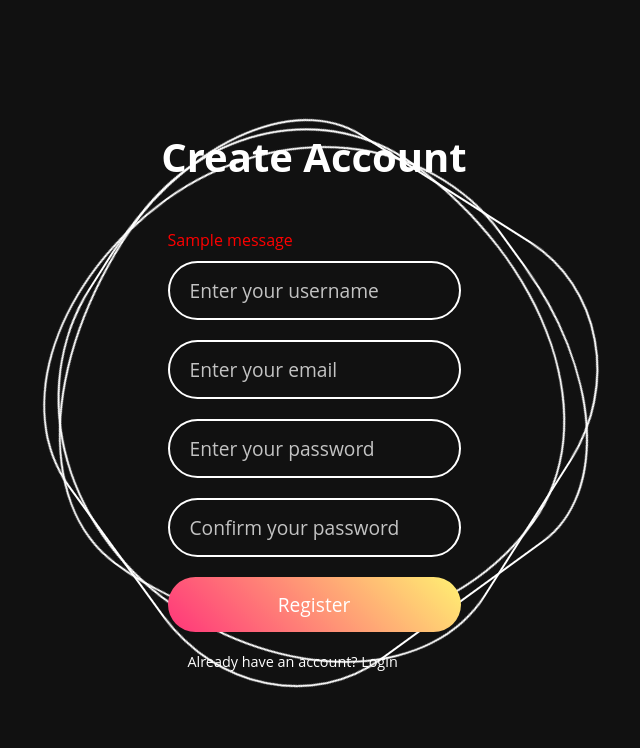
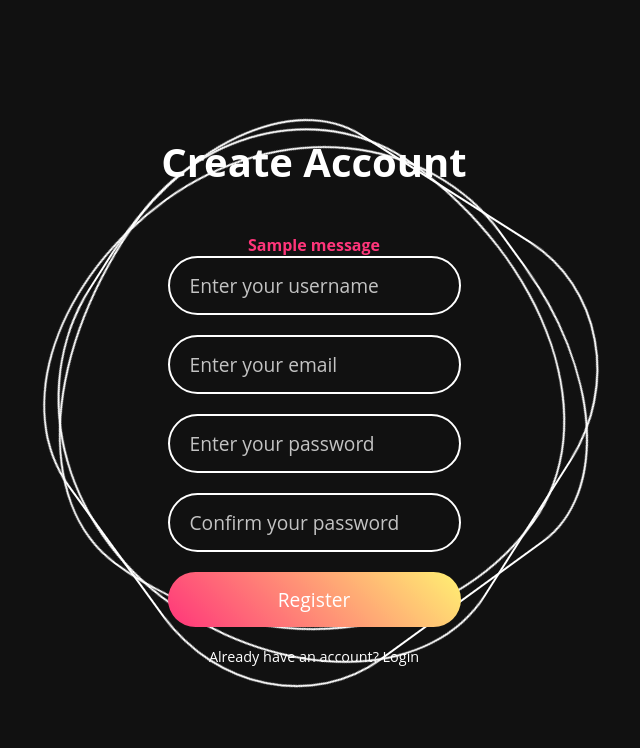
Before and after one commit to SmitJ27/Project_Repo_Django, a Django app: page /register/ in a window 1280 px wide. Shown: the top 748 px of the page, without its empty margins (326-966 px from the left). Run offline with Django 4.2, Linux system fonts and the light colour scheme; tables that the repository leaves empty hold one stand-in row (values such as "Sample post"); one stand-in notice (Sample message) is shown.

Commit message:
fixed error message bug on registration page

```diff
--- a/Personalized_Learning_App/views.py
+++ b/Personalized_Learning_App/views.py
@@ -126,31 +126,6 @@ def admin_dash(request):
     return render(request, 'admin_dash.html', context)
 
 
-# @login_required
-# def admin_dashboard(request):
-#     if not request.user.is_staff:
-#         return redirect('login_view')
-
-#     today = now().date()
-#     todays_active_users = User.objects.filter(last_login__date=today).count()
-#     total_tests_created = Test.objects.count()
-#     total_tests_submitted = TestSubmission.objects.count()
-#     new_feedback_count = ContactMessage.objects.filter(is_read=False).count()
-
-#     context = {
-#         'total_users': User.objects.count(),
-#         'active_sessions': 150,
-#         'total_courses': 200,
-#         'pending_requests': 20,
-#         'todays_active_users': todays_active_users,
-#         'total_tests_created': total_tests_created,
-#         'total_tests_submitted': total_tests_submitted,
-#         'new_feedback_count': new_feedback_count,
-#     }
-
-#     return render(request, 'admin_dashboard.html', context)
-
-
 #Contact us form
 def contact(request):
     if request.method == "POST":
@@ -189,56 +164,10 @@ def view_feedbacks(request):
     })
 
 
-# def register(request):
-#     if request.method == 'POST':
-#         form = RegistrationForm(request.POST)
-
-#         if form.is_valid():
-#             # Get the form data
-#             username = form.cleaned_data['username']
-#             email = form.cleaned_data['email']
-#             password = form.cleaned_data['password']
-
-#             # Create a new user in the database
-#             try:
-#                 user = User.objects.create_user(username=username, email=email, password=password)
-#                 user.save()  # This saves the user into the auth.User table
-
-#                 # Show success message and redirect to login page
-#                 messages.success(request, "Account created successfully! Please log in.")
-#                 return redirect('login')  # Adjust with your actual login view URL name
-#             except Exception as e:
-#                 messages.error(request, f"Error saving your data: {e}")
-#                 return redirect('register')  # Stay on the register page if there was an error
-#         else:
-#             # If form is not valid, re-render the page with error messages
-#             messages.error(request, "There was an error with your form. Please try again.")
-#             return render(request, 'register.html', {'form': form})
-#     else:
-#         # GET request, just show the form
-#         form = RegistrationForm()
-
-#     return render(request, 'register.html', {'form': form})
-
-
-# def login_view(request):
-#     if request.method == "POST":
-#         user = authenticate(
-#             request,
-#             username=request.POST['username'],
-#             password=request.POST['password']
-#         )
-#         if user:
-#             login(request, user)
-#             return redirect('user_dashboard')
-#         else:
-#             messages.error(request, "Invalid username or password.")
-
-#     return render(request, 'login.html')
-
-
 def register(request):
+    attempted = False
     if request.method == 'POST':
+        attempted = True
         form = RegistrationForm(request.POST)
         if form.is_valid():
             username = form.cleaned_data['username']
@@ -247,13 +176,11 @@ def register(request):
 
             try:
                 User.objects.create_user(username=username, email=email, password=password)
-                messages.success(request, "Account created successfully! Please log in.")
-                return redirect('login_view')  # Make sure 'login_view' matches your actual URL name
+                return redirect('login_view')
             except Exception as e:
                 messages.error(request, "Something went wrong while creating your account.")
                 return redirect('register')
         else:
-            # Only show the first non-field error (like "Passwords don't match", "Email exists", etc.)
             errors = form.non_field_errors()
             if errors:
                 messages.error(request, errors[0])
@@ -262,7 +189,9 @@ def register(request):
             return redirect('register')
     else:
         form = RegistrationForm()
-    return render(request, 'register.html', {'form': form})
+
+    return render(request, 'register.html', {'form': form, 'attempted': attempted})
+
 
 def login_view(request):
     attempted = False
--- a/templates/register.html
+++ b/templates/register.html
@@ -92,12 +92,11 @@
             color: #fff;
             box-shadow: none;
             outline: none;
-            margin-bottom: 20px; /* Increased margin for spacing between inputs */
+            margin-bottom: 20px;
         }
 
         .signup .inputBx input[type="submit"] {
             width: 100%;
-            background: #0078ff;
             background: linear-gradient(45deg, #ff357a, #fff172);
             border: none;
             cursor: pointer;
@@ -116,7 +115,7 @@
             width: 100%;
             display: flex;
             align-items: center;
-            justify-content: space-between;
+            justify-content: center;
             padding: 0 20px;
         }
 
@@ -126,7 +125,24 @@
             font-size: 0.9em;
         }
 
-        /* Animations */
+        .message {
+            text-align: center;
+            color: #ff357a;
+            font-weight: bold;
+            animation: fadeIn 0.5s ease-in-out;
+        }
+
+        @keyframes fadeIn {
+            from {
+                opacity: 0;
+                transform: translateY(-10px);
+            }
+            to {
+                opacity: 1;
+                transform: translateY(0);
+            }
+        }
+
         @keyframes animate {
             0% {
                 transform: rotate(0deg);
@@ -163,17 +179,12 @@
         <form action="{% url 'register' %}" method="POST">
             {% csrf_token %}
 
-            <!-- Display only the first error message -->
             {% if messages %}
-                <ul style="color: red; list-style-type: none; margin-bottom: 10px;">
-                    <li>{{ messages.0 }}</li>
-                </ul>
-            {% endif %}
-
-            {% if form.non_field_errors %}
-                <ul style="color: red; list-style-type: none; margin-bottom: 10px;">
-                    <li>{{ form.non_field_errors.0 }}</li>
-                </ul>
+                <div class="message">
+                    {% for message in messages %}
+                        {{ message }}
+                    {% endfor %}
+                </div>
             {% endif %}
 
             <div class="inputBx">
@@ -201,12 +212,6 @@
             </div>
         </form>
     </div>
-
-    <!-- JS code for form behavior (if necessary) -->
-    <script>
-        // Add JavaScript functionality if needed
-    </script>
 </body>
 
-
 </html>
```
